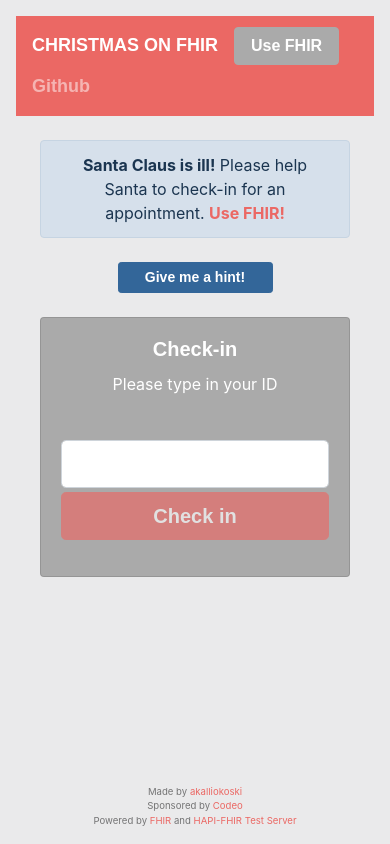
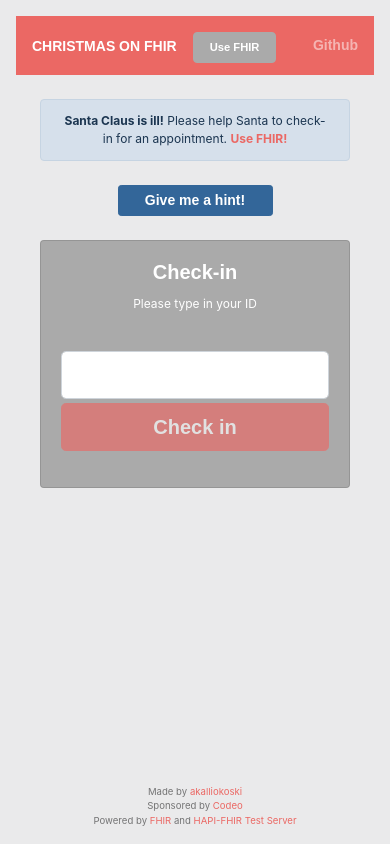
Before and after one commit to akalliokoski/christmas-on-fhir, a React app: page / in a window 390 px wide. Built offline with nearby package versions, Linux system fonts and the light colour scheme; a web font is replaced by a local one.

Commit message:
Fix responsive header

```diff
--- a/src/index.css
+++ b/src/index.css
@@ -51,7 +51,7 @@ table {
   overflow-wrap: normal;
 }
 
-@media (max-width: 380px) {
+@media (max-width: 590px) {
   body {
     font-size: 12px;
   }
@@ -60,6 +60,15 @@ table {
   }
 }
 
+@media (max-width: 400px) {
+  .navbar {
+    font-size: 14px;
+  }
+  .navbar .btn {
+    font-size: 0.7rem;
+  }
+}
+
 @media (max-width: 340px) {
   body {
     font-size: 10px;
```
